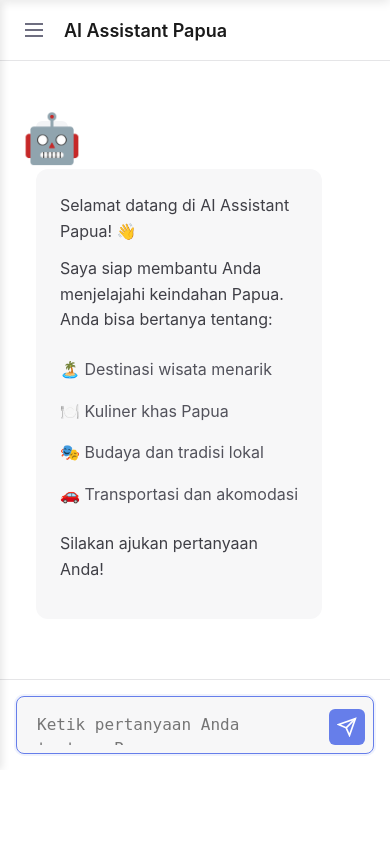
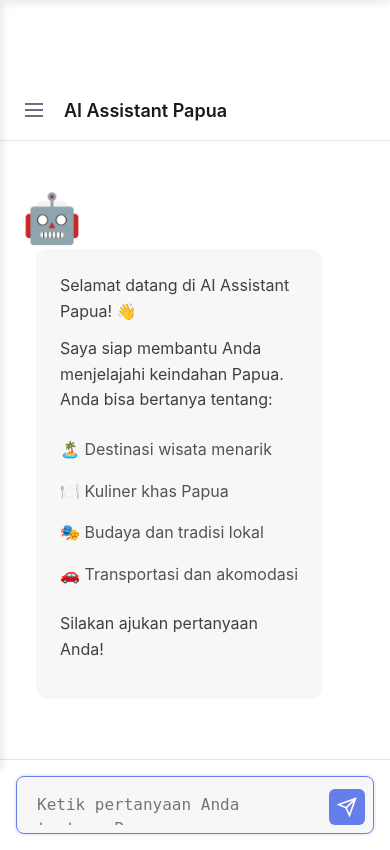
Before and after one commit to kelvinramadan/PapuaJourneyExpo, a PHP site: page /users/chatbot/user_chatbot.php in a window 390 px wide. Shown: the part 234-1084 px from the top of the page. Before the commit the page ends 1001 px from the top, so only its background shows below. Run offline with PHP 8.4, Linux system fonts and the light colour scheme; the visitor is signed in with stand-in values (Sample User, id 1); data comes from the database, SQL or seed files in the repository; data that the repository does not hold is empty.

Commit message:
Refactor chatbot layout: adjust body margin and padding for improved responsiveness

```diff
--- a/users/chatbot/chatbot.css
+++ b/users/chatbot/chatbot.css
@@ -10,20 +10,17 @@ body {
     background-color: #ffffff;
     color: #1a1a1a;
     overflow: hidden;
+    margin: 0;
+    padding: 0;
 }
 
 /* Main Wrapper */
 .chat-app-wrapper {
     display: flex;
-    height: 100vh;
-    position: fixed;
-    top: 0;
-    left: 0;
-    right: 0;
-    bottom: 0;
-    padding-top: var(--navbar-height, 80px); /* Dynamic navbar height */
+    height: calc(100vh - var(--navbar-height, 80px));
+    position: relative;
     background-color: #ffffff;
-    box-sizing: border-box;
+    margin-top: var(--navbar-height, 80px);
 }
 
 /* Sidebar Backdrop for Mobile */
--- a/users/chatbot/user_chatbot.php
+++ b/users/chatbot/user_chatbot.php
@@ -20,6 +20,12 @@ $user_email = $_SESSION['user_email'];
     <meta name="viewport" content="width=device-width, initial-scale=1.0">
     <title>AI Assistant - Omaki Platform</title>
     <link rel="stylesheet" href="chatbot.css">
+    <style>
+        /* Override navbar's body padding for chatbot page */
+        body {
+            padding-top: 0 !important;
+        }
+    </style>
 </head>
 <body>
     <?php include '../components/navbar.php'; ?>
```
